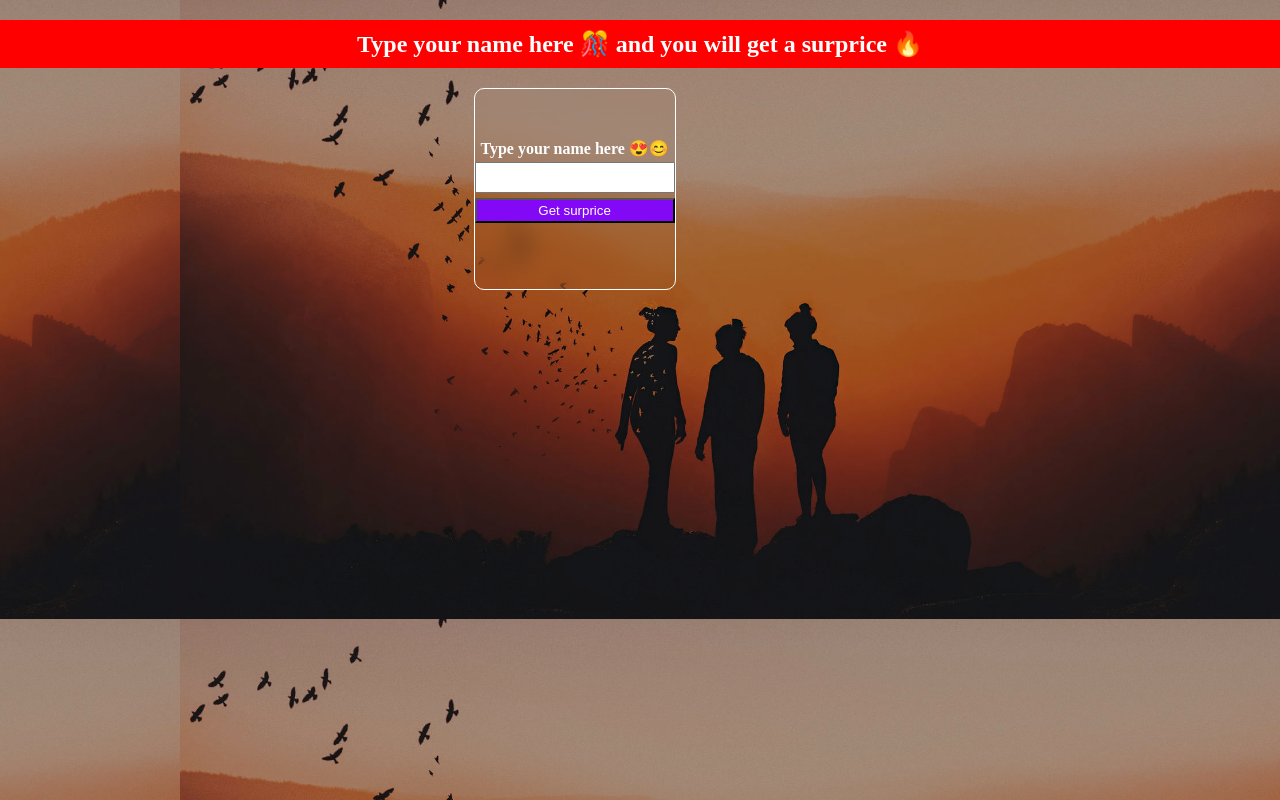
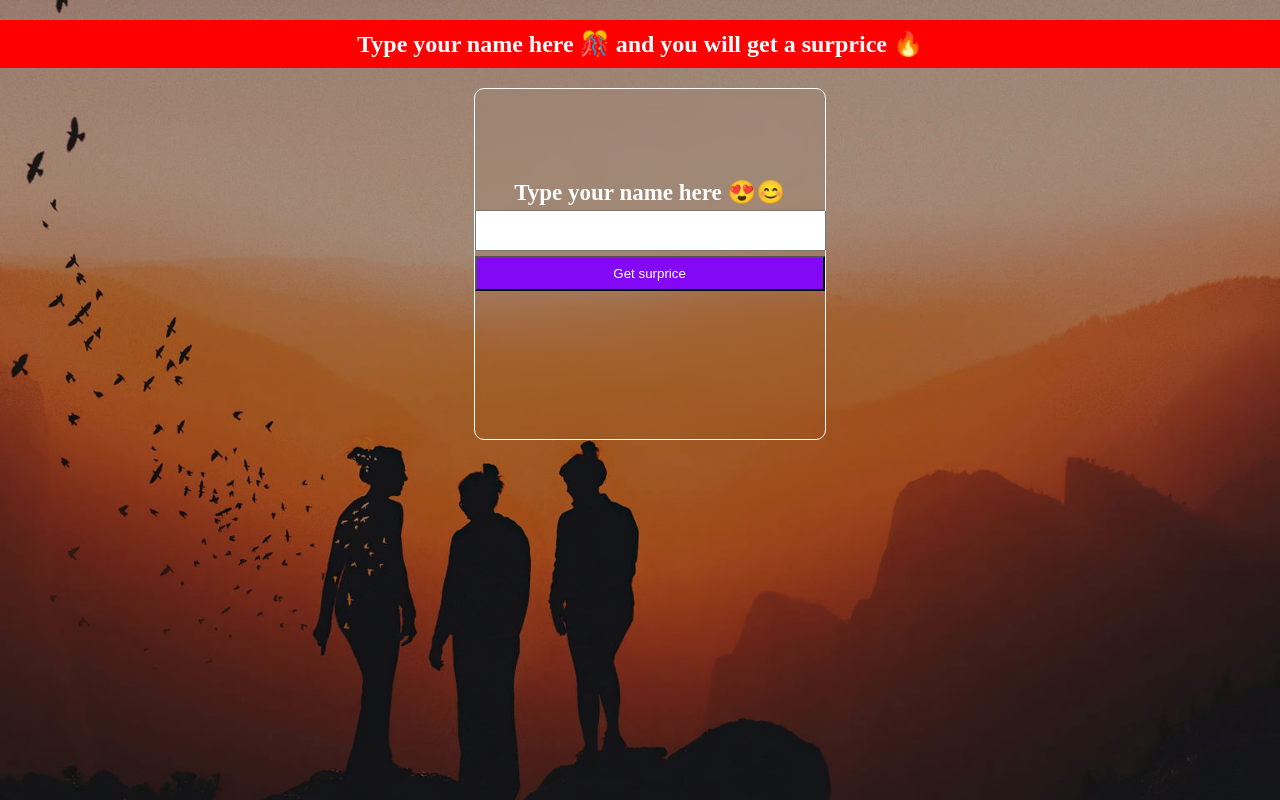
Before and after one commit to jyotirmoycrick/form, a plain HTML site: page index.html in a window 1280 px wide. Drawn offline with Linux system fonts and the light colour scheme.

Commit message:
Update style.css

```diff
--- a/style.css
+++ b/style.css
@@ -1,7 +1,7 @@
 p,button,input
 {
     position: relative;
-    top: 50px;
+    top: 90px;
 }
 body
 {
@@ -23,7 +23,7 @@ body
     div
     {
         position: relative;
-        right: 45px;
+        right: 123px;
     }
     body{
     background-size: 1500px !important;
@@ -42,7 +42,7 @@ body
 
         background-position-x: right;
 
-   background-size: 1100px;
+   background-size: 1600px;
 
 }
 
@@ -59,9 +59,9 @@ div
 
     padding: 0px;
     margin: 0px;
-    width: 200px;
+    width: 350px;
     margin-left: 37%;
-    height: 200px;
+    height: 350px;
     border-radius: 10px;
     backdrop-filter: blur(10px);
     border: 1px solid white;
@@ -71,13 +71,14 @@ p
     margin: 0px;
     margin-bottom: 4px;
     color: white;
+    font-size: 23px;
 }
 button
 {
     margin-top: 5px;
     width: 100%;
     color: white;
-    height: 25px;
+    height: 35px;
     background-color: rgb(131, 8, 246);
     cursor: pointer;
 
@@ -89,6 +90,6 @@ button:hover
 
 input
 {
-    width: 96.4%;
-    height: 25px;
+    width: 98%;
+    height: 35px;
 }
```
